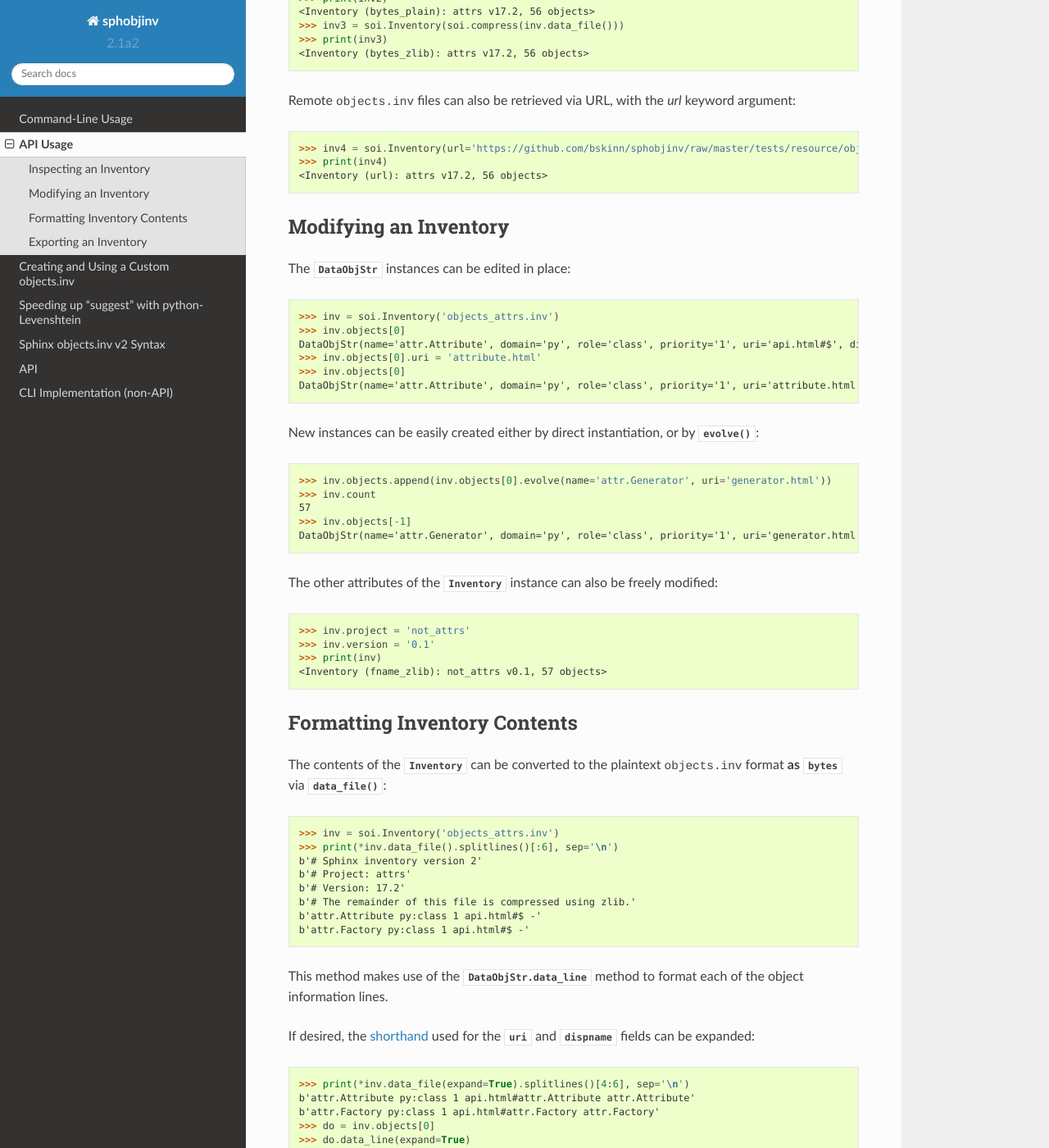
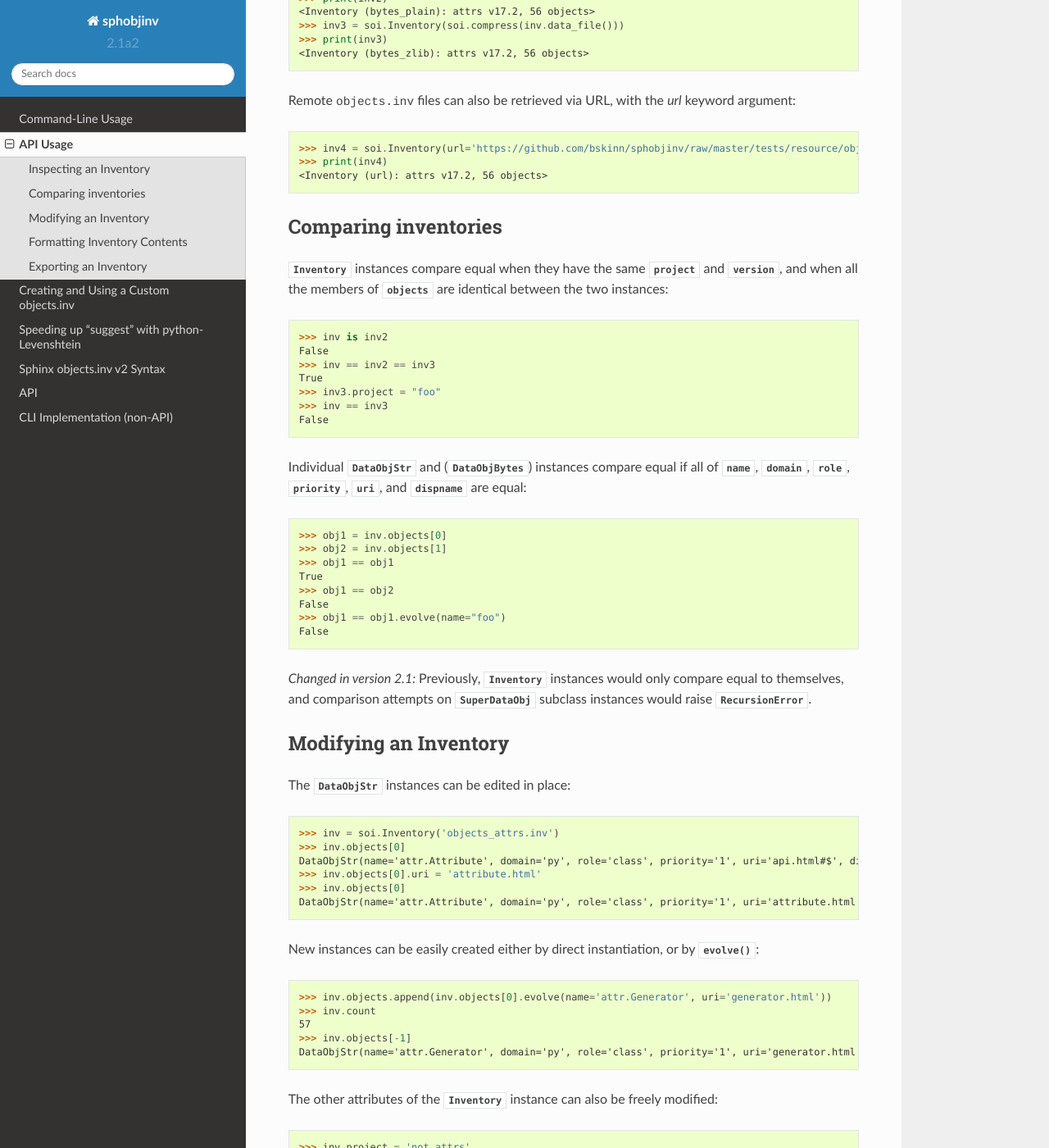
Before and after one commit to bskinn/sphobjinv, a Sphinx documentation site: the page built from doc/source/api_usage.rst, in a window 1280 px wide and 1400 px high, scrolled down 1061 px. Shown: the whole window at 82% size. Built offline with Sphinx 7.4.7 and the Read the Docs theme 2.0.0, drawn with Linux system fonts in a browser that asks for light colours.

Commit message:
Add inventory comparison blurb to API usage
Closes #89

```diff
--- a/doc/source/api/inventory.rst
+++ b/doc/source/api/inventory.rst
@@ -5,6 +5,3 @@ sphobjinv.inventory
 
 .. automodule:: sphobjinv.inventory
     :members:
-
-
-.. |DataObjStr| replace:: :class:`~sphobjinv.data.DataObjStr`
--- a/doc/source/api_usage.rst
+++ b/doc/source/api_usage.rst
@@ -69,6 +69,44 @@ Remote |objects.inv| files can also be retrieved via URL, with the *url* keyword
     >>> inv4 = soi.Inventory(url='https://github.com/bskinn/sphobjinv/raw/master/tests/resource/objects_attrs.inv')
     >>> print(inv4)
     <Inventory (url): attrs v17.2, 56 objects>
+
+Comparing inventories
+---------------------
+
+|Inventory| instances compare equal when they have the same :attr:`~sphobjinv.inventory.Inventory.project` and
+:attr:`~sphobjinv.inventory.Inventory.version`, and when all the members of
+:attr:`~sphobjinv.inventory.Inventory.objects` are identical between the two instances:
+
+.. doctest:: api_inspect
+
+    >>> inv is inv2
+    False
+    >>> inv == inv2 == inv3
+    True
+    >>> inv3.project = "foo"
+    >>> inv == inv3
+    False
+
+Individual |DataObjStr| and (|DataObjBytes|) instances compare equal if all of
+:attr:`~sphobjinv.data.SuperDataObj.name`, :attr:`~sphobjinv.data.SuperDataObj.domain`,
+:attr:`~sphobjinv.data.SuperDataObj.role`, :attr:`~sphobjinv.data.SuperDataObj.priority`,
+:attr:`~sphobjinv.data.SuperDataObj.uri`, and :attr:`~sphobjinv.data.SuperDataObj.dispname`
+are equal:
+
+.. doctest:: api_inspect
+
+    >>> obj1 = inv.objects[0]
+    >>> obj2 = inv.objects[1]
+    >>> obj1 == obj1
+    True
+    >>> obj1 == obj2
+    False
+    >>> obj1 == obj1.evolve(name="foo")
+    False
+
+.. versionchanged:: 2.1
+    Previously, |Inventory| instances would only compare equal to themselves,
+    and comparison attempts on |SuperDataObj| subclass instances would raise :exc:`RecursionError`.
 
 Modifying an Inventory
 ----------------------
--- a/doc/source/conf.py
+++ b/doc/source/conf.py
@@ -107,6 +107,12 @@ rst_epilog = r"""
 .. |isphx| replace:: :mod:`~sphinx.ext.intersphinx`
 
 .. |Inventory| replace:: :class:`~sphobjinv.inventory.Inventory`
+
+.. |DataObjStr| replace:: :class:`~sphobjinv.data.DataObjStr`
+
+.. |DataObjBytes| replace:: :class:`~sphobjinv.data.DataObjBytes`
+
+.. |SuperDataObj| replace:: :class:`~sphobjinv.data.SuperDataObj`
 
 .. |license_txt| replace:: LICENSE.txt
 
```
